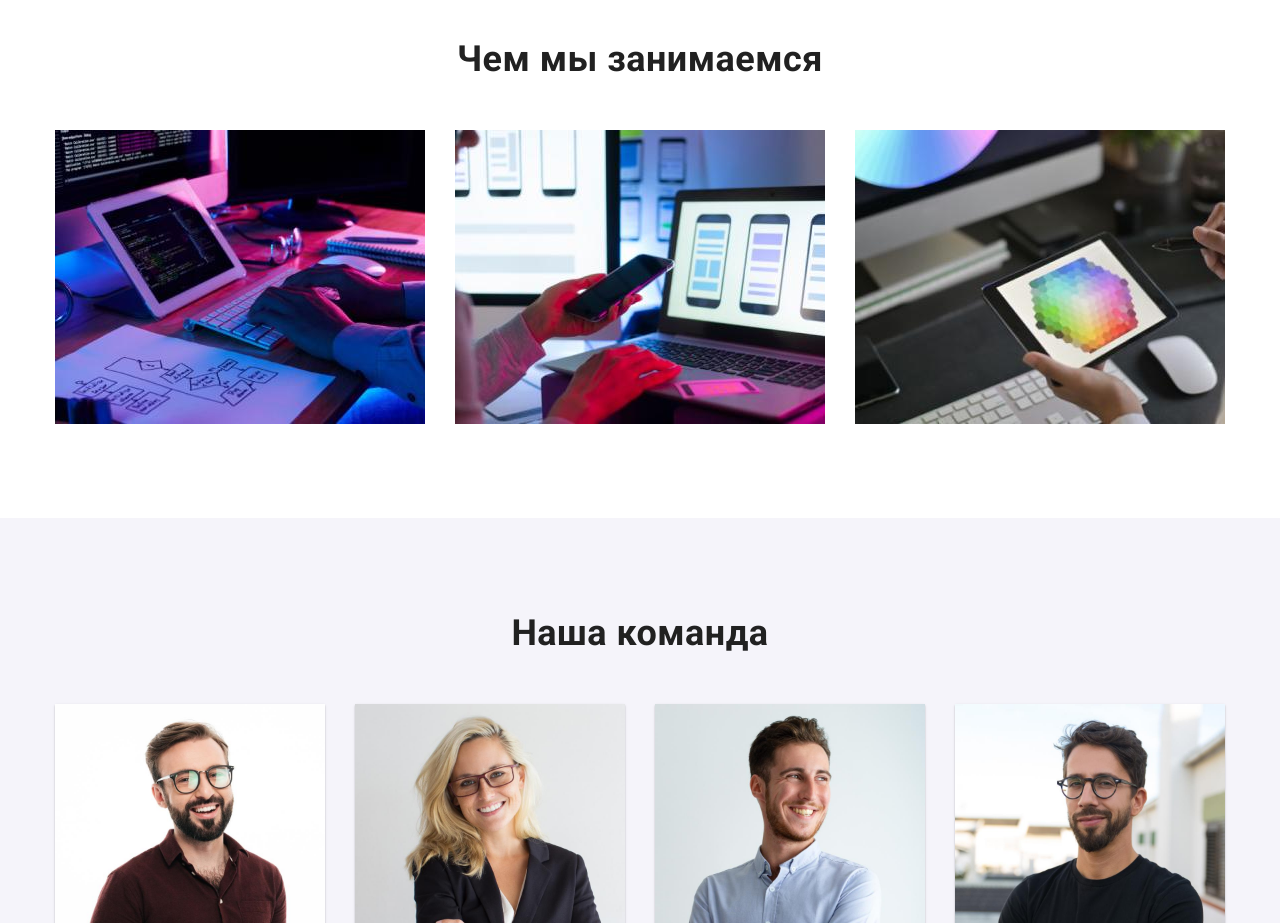
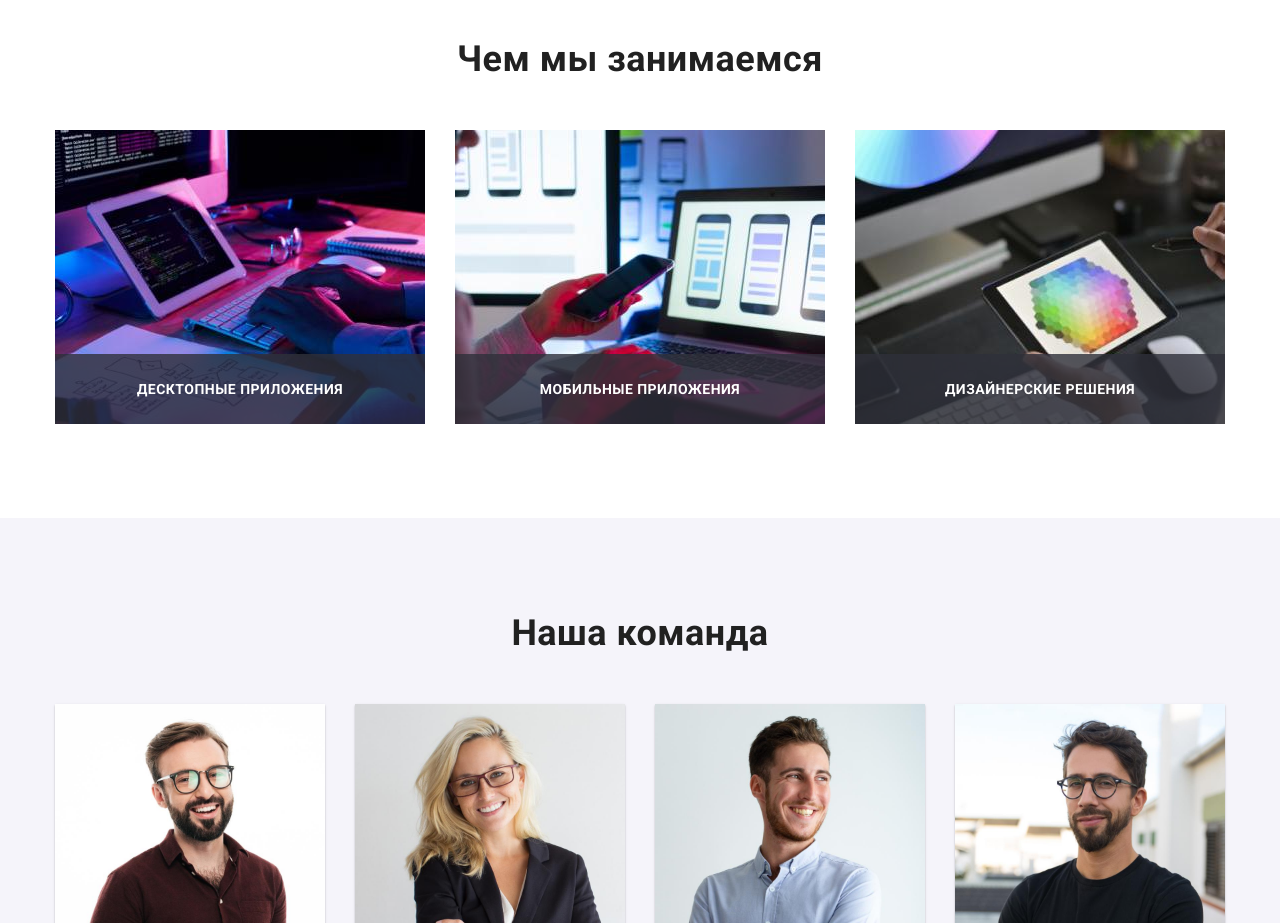
Before and after one commit to alex-borets/goit-markup-hw-05, a plain HTML site: page index.html in a window 1280 px wide. Shown: the part 1080-2003 px from the top of the page. Drawn offline with nearby package versions, Linux system fonts and the light colour scheme.

Commit message:
work card ready+header underline

```diff
--- a/css/styles.css
+++ b/css/styles.css
@@ -90,7 +90,22 @@ body {
 }
 
 .current {
+  position: relative;
+
   color: var(--accent-color);
+}
+
+.current::after {
+  content: '';
+  position: absolute;
+  display: block;
+  bottom: -1px;
+
+  width: 100%;
+  height: 4px;
+  border-radius: 2px;
+
+  background-color: var(--accent-color);
 }
 
 .visually-hidden {
@@ -303,6 +318,27 @@ body {
   margin-left: 30px;
   margin-top: 30px;
   flex-basis: calc(100% / 3 - 30px);
+}
+
+.work-item-wrapper {
+  position: relative;
+}
+
+.work-desc {
+  content: '';
+  position: absolute;
+  bottom: 0;
+  width: 100%;
+  height: 70px;
+
+  text-align: center;
+  padding: 27px 0;
+  font-weight: 700;
+  font-size: 14px;
+  line-height: calc(16 / 14);
+  text-transform: uppercase;
+  color: var(--third-text-color);
+  background-color: rgba(47, 48, 58, 0.8);
 }
 
 /* TEAM */
--- a/index.html
+++ b/index.html
@@ -136,17 +136,27 @@
       <section class="section work">
         <div class="container section-container">
           <h2 class="section-title work-title">Чем мы занимаемся</h2>
+
           <ul class="work-list list">
             <li class="work-item">
-              <img src="./images/image1.jpg" alt="Руки на клавиатуре" width="370" />
+              <div class="work-item-wrapper">
+                <img src="./images/image1.jpg" alt="Руки на клавиатуре" width="370" />
+                <p class="work-desc">Десктопные приложения</p>
+              </div>
             </li>
 
             <li class="work-item">
-              <img src="./images/image2.jpg" alt="Телефон в руке" width="370" />
+              <div class="work-item-wrapper">
+                <img src="./images/image2.jpg" alt="Телефон в руке" width="370" />
+                <p class="work-desc">Мобильные приложения</p>
+              </div>
             </li>
 
             <li class="work-item">
-              <img src="./images/image3.jpg" alt="Планшет в руках" width="370" />
+              <div class="work-item-wrapper">
+                <img src="./images/image3.jpg" alt="Планшет в руках" width="370" />
+                <p class="work-desc">Дизайнерские решения</p>
+              </div>
             </li>
           </ul>
         </div>
```
